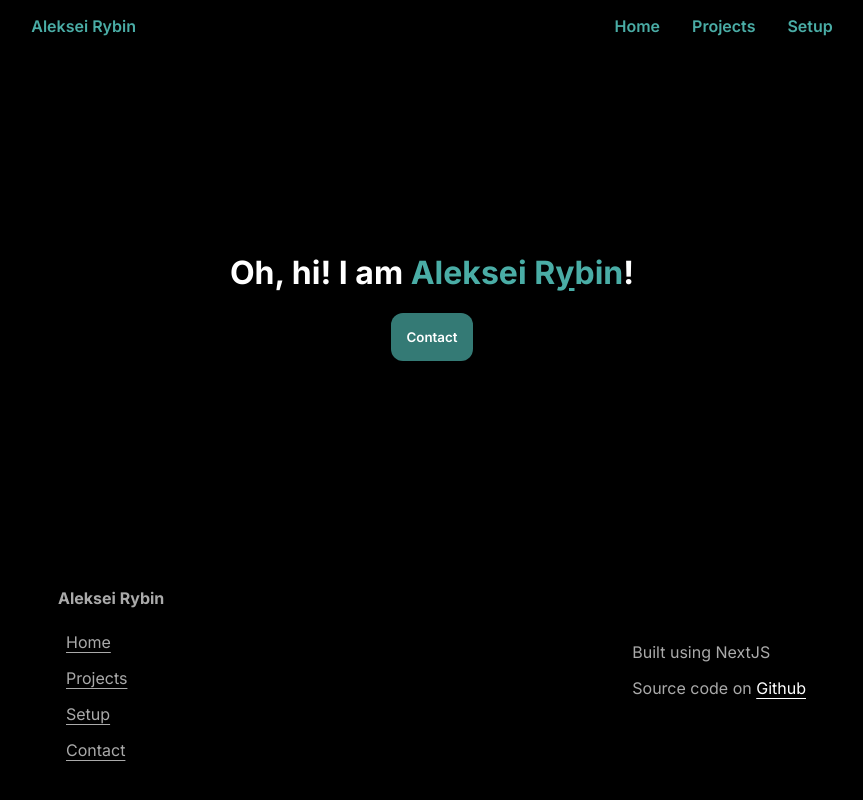
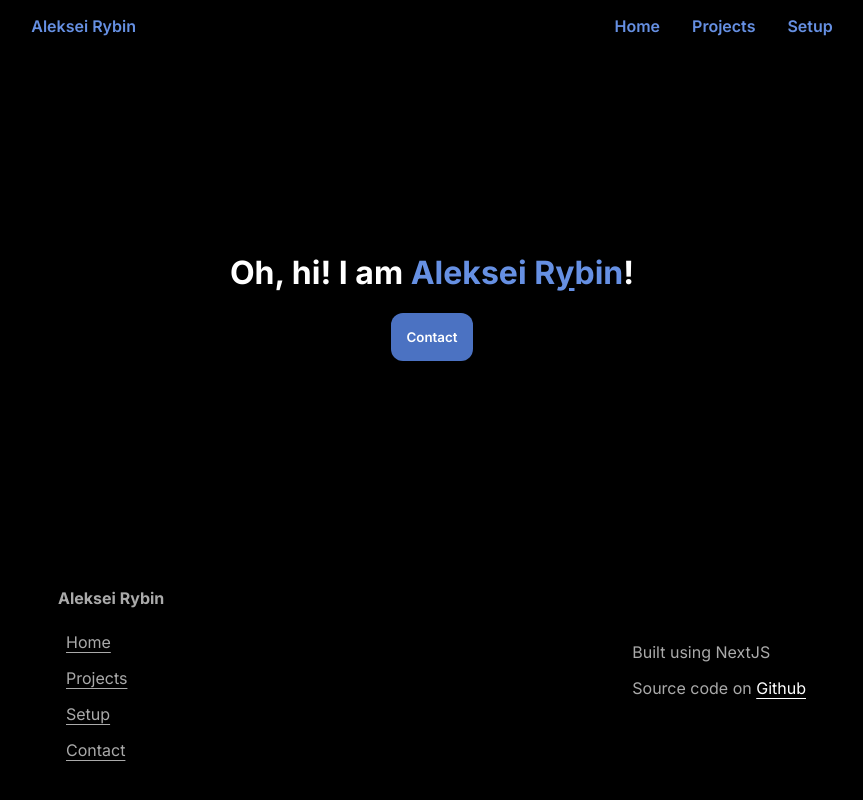
Before and after one commit to tapnisu/tapni.su, a Next.js app: page / in a window 1280 px wide. Shown: the whole page, without its empty margins (208-1071 px from the left). Built offline with nearby package versions, Linux system fonts and the light colour scheme.

Commit message:
Change color ;D

```diff
--- a/styles/globals.css
+++ b/styles/globals.css
@@ -3,8 +3,8 @@
   --text-main: #fff;
   --text-secondary: #aaa;
 
-  --accent: #4aada6;
-  --accent-darker: #347a75;
+  --accent: #6690e3;
+  --accent-darker: #4b72c2;
 
   --warning: #ded15b;
   --danger: #de5d5b;
```
